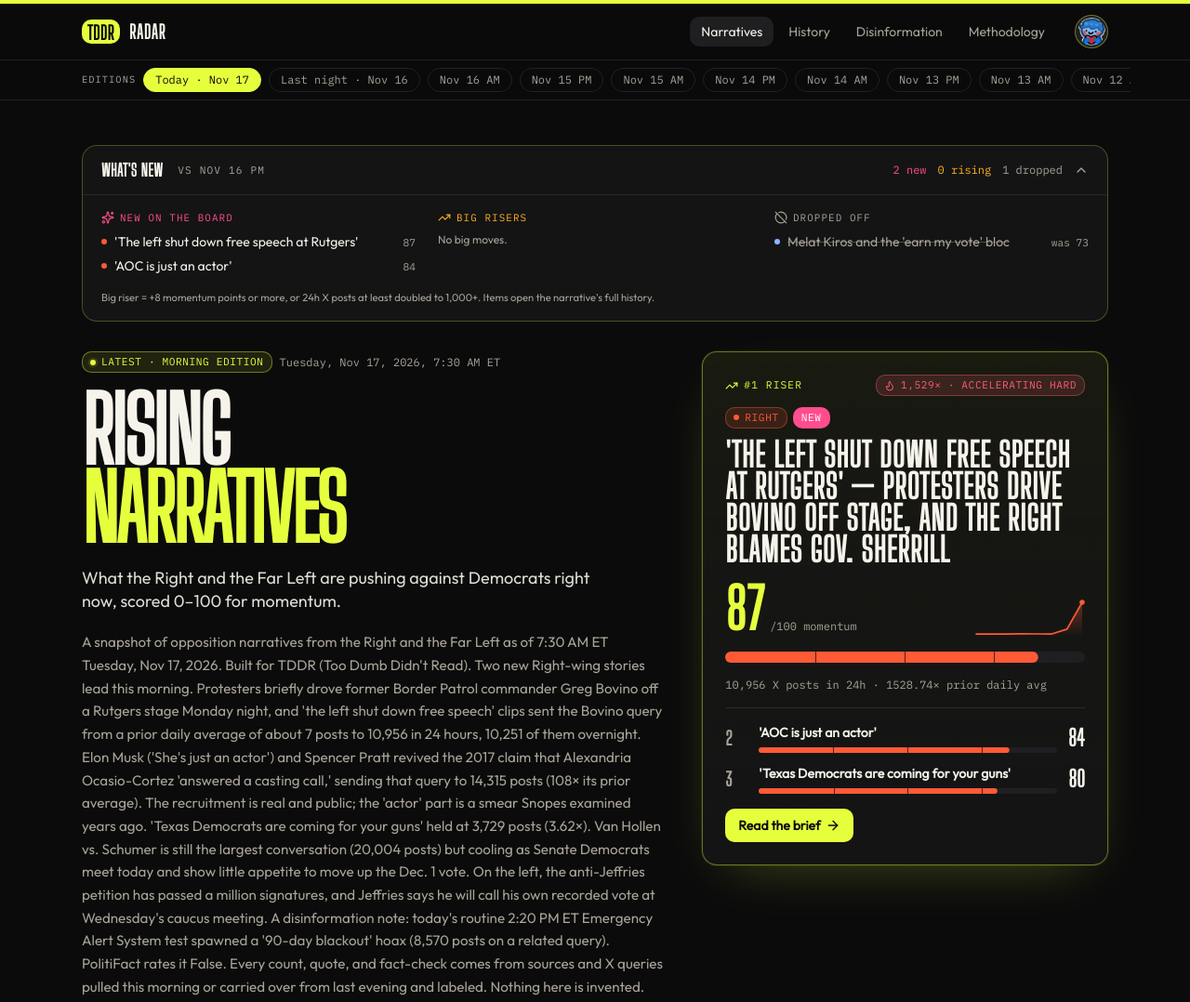
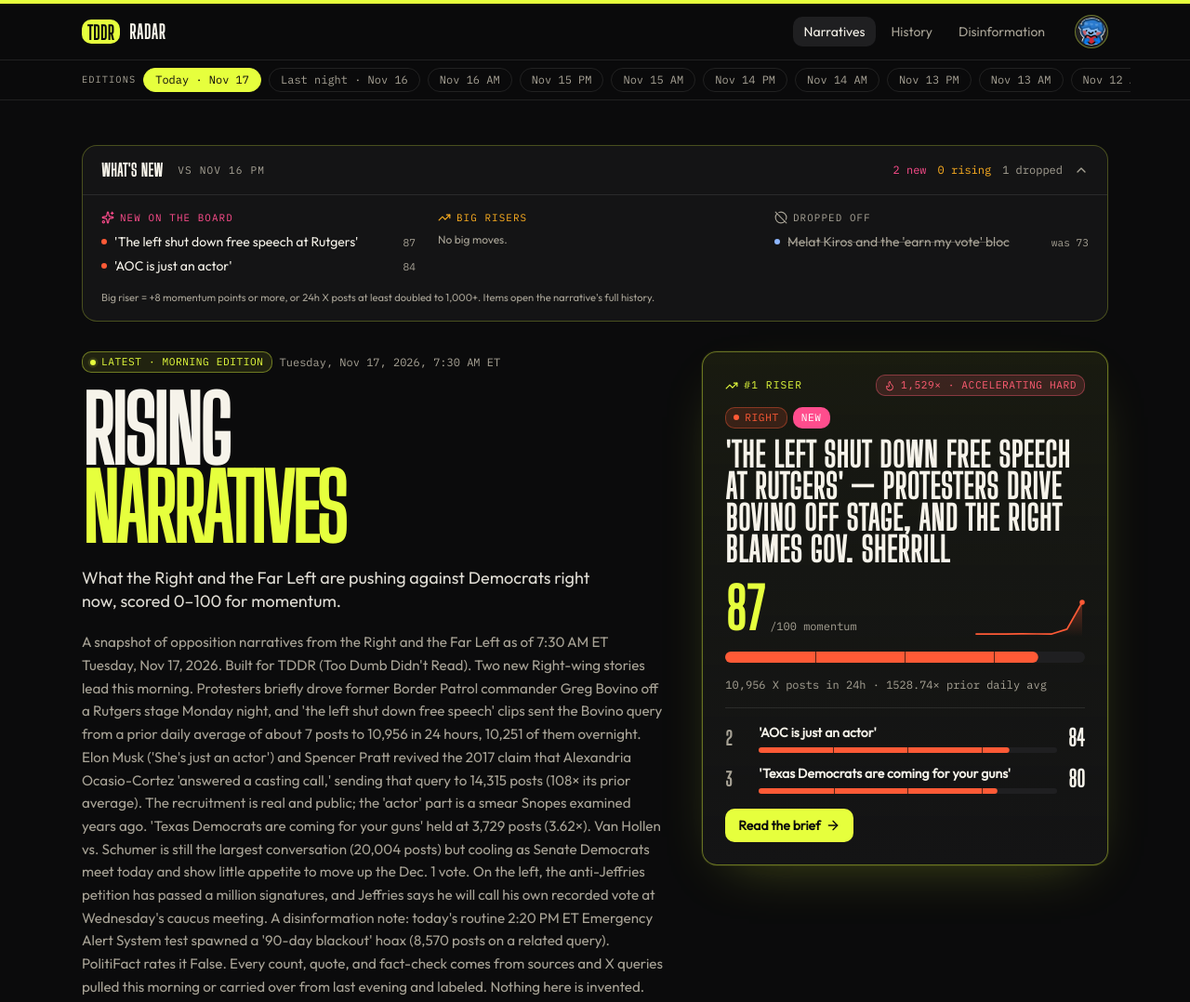
Before and after one commit to DommyLlamanati/tddr-radar, an Astro site: page / in a window 1280 px wide. Shown: the top 1078 px of the page at 93% size. Built offline with nearby package versions, Linux system fonts and the light colour scheme; Astro itself is replaced by a stand-in of ours.

Commit message:
Remove Methodology from the main menu
The /about page stays live and is still linked from the footer, story pages, and 404.

```diff
--- a/src/layouts/Radar.astro
+++ b/src/layouts/Radar.astro
@@ -124,7 +124,6 @@ const pill =
           <a class={navLink} href={narrativesHref} aria-current={onNarratives ? "page" : undefined}>Narratives</a>
           <a class={navLink} href="/narratives" aria-current={onHistory ? "page" : undefined}>History</a>
           <a class={navLink} href={disinfoHref} aria-current={onDisinfo ? "page" : undefined}>Disinformation</a>
-          <a class={navLink} href="/about" aria-current={onAbout ? "page" : undefined}>Methodology</a>
         </nav>
         <Image
           src={mascot}
@@ -139,7 +138,6 @@ const pill =
         <a class={navLink} href={narrativesHref} aria-current={onNarratives ? "page" : undefined}>Narratives</a>
         <a class={navLink} href="/narratives" aria-current={onHistory ? "page" : undefined}>History</a>
         <a class={navLink} href={disinfoHref} aria-current={onDisinfo ? "page" : undefined}>Disinfo</a>
-        <a class={navLink} href="/about" aria-current={onAbout ? "page" : undefined}>Methodology</a>
       </nav>
       <div class="border-t">
         <nav class="scrollbar-none mx-auto flex max-w-6xl items-center gap-2 overflow-x-auto px-4 py-2 sm:px-6" aria-label="Snapshots">
```
